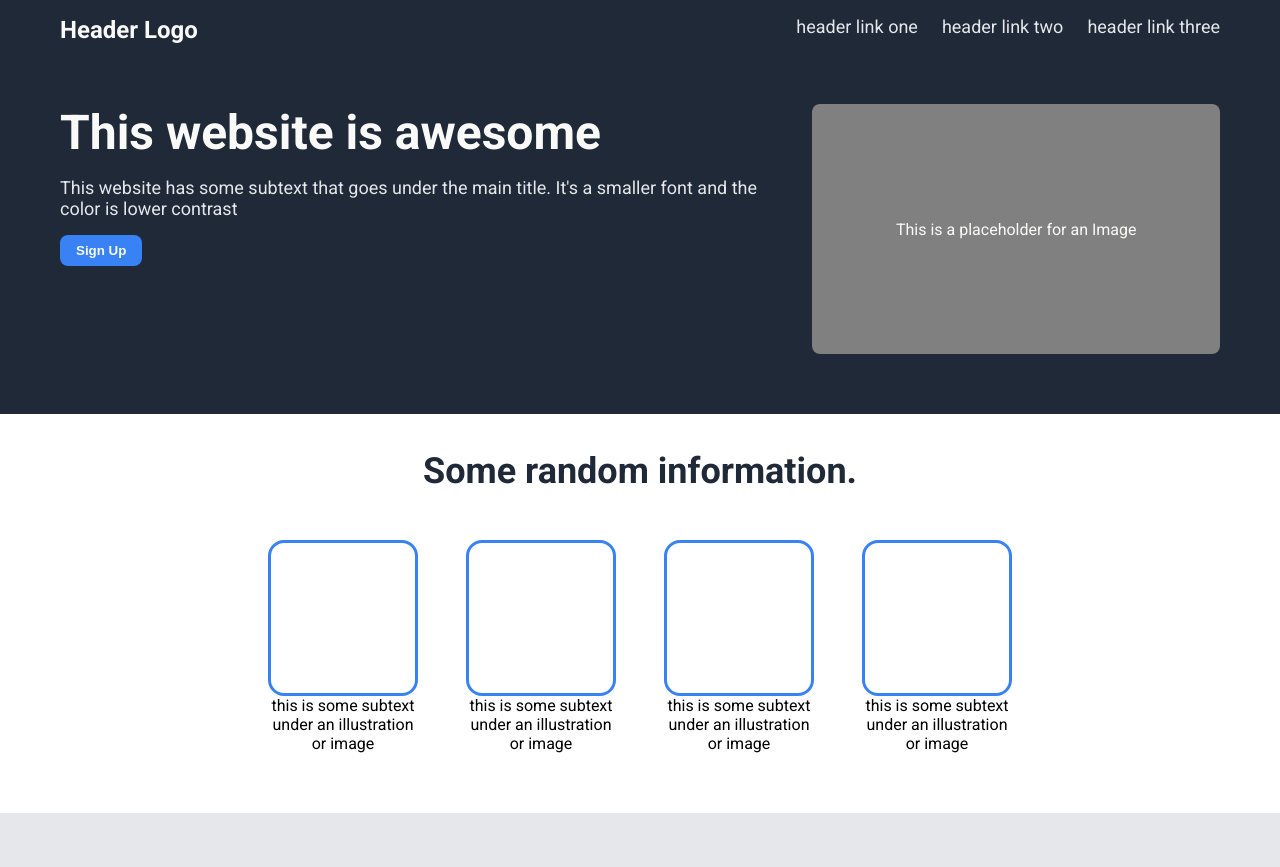
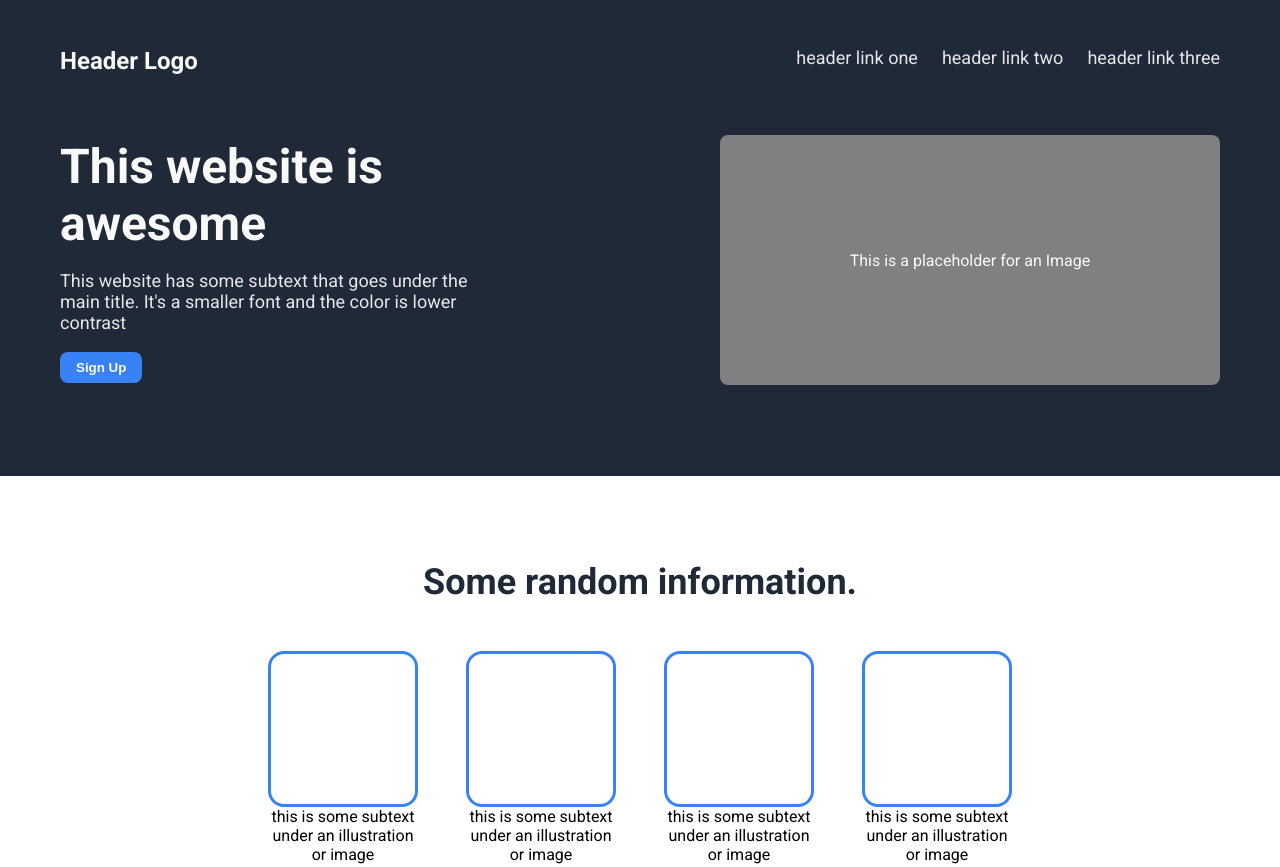
Before and after one commit to aryankondapalli/landing-page, a plain HTML site: page index.html in a window 1280 px wide. Shown: the top 867 px of the page. Drawn offline with Linux system fonts and the light colour scheme.

Commit message:
Touch up website

```diff
--- a/styles.css
+++ b/styles.css
@@ -18,10 +18,11 @@ body{
     justify-content: center;
     align-items: center;
     padding: 16px 60px 60px;
+    height: 400px;
 }
 
 .wrapper{
-    max-width: 1200px;
+    width: 1200px;
     display: flex;
     flex-direction: column;
 }
@@ -74,6 +75,9 @@ a, .hero-content-subtext{
 .hero-content-left{
     display: flex;
     flex-direction: column;
+    height: 250px;
+    width: 450px;
+    justify-content: space-evenly;
     gap: 16px;
 }
 
@@ -107,6 +111,7 @@ a, .hero-content-subtext{
     /*flex: 1;*/
     justify-content: center;
     align-items: center;
+    height: 400px;
 }
 
 .information-header{
```
Also changed, not shown: index.html (+1 -0 lines).
